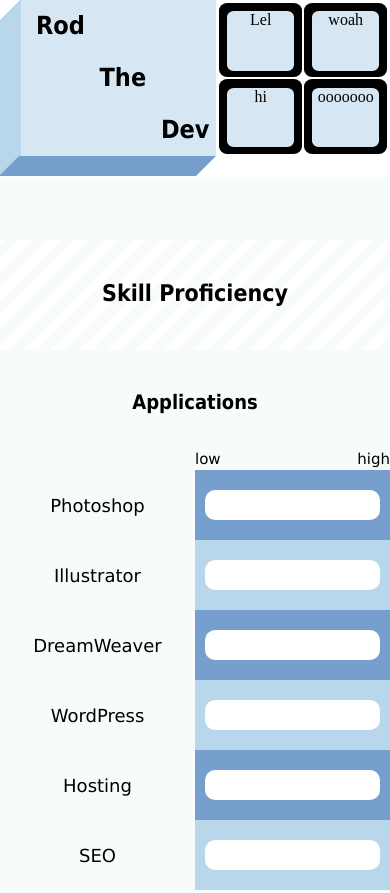
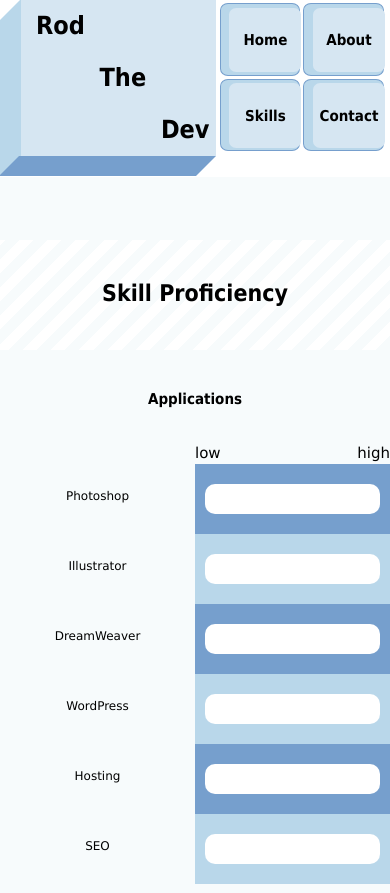
Before and after one commit to rod59/RodTheDev, a plain HTML site: page index.html in a window 390 px wide. Shown: the top 893 px of the page. Drawn offline with Linux system fonts and the light colour scheme.

Commit message:
functional nav, but all links send you to google.com for now

```diff
--- a/index.html
+++ b/index.html
@@ -39,7 +39,7 @@
       <div class="nav-item">
         <a href="https://www.google.com">
           <div class="nav-contents">
-            Lel
+            <h3>Home</h3>
           </div>
         </a>
       </div>
@@ -47,7 +47,7 @@
       <div class="nav-item">
         <a href="https://www.google.com">
           <div class="nav-contents">
-            woah
+            <h3>About</h3>
           </div>
         </a>
       </div>
@@ -55,7 +55,7 @@
       <div class="nav-item">
         <a href="https://www.google.com">
           <div class="nav-contents">
-            hi
+            <h3>Skills</h3>
           </div>
         </a>
       </div>
@@ -63,7 +63,7 @@
       <div class="nav-item">
         <a href="https://www.google.com">
           <div class="nav-contents">
-            ooooooo
+            <h3>Contact</h3>
           </div>
         </a>
       </div>
--- a/style/style.scss
+++ b/style/style.scss
@@ -116,11 +116,12 @@ p{
 
 
   .nav-item{
-    width:48%;
-    height:48%;
-    background-color: black;
+    width:45%;
+    height:45%;
+    background-color: $midBlue;
+    border:.4vw solid $darkBlue;
     float:left;
-    margin:.5%;
+    margin:1%;
     border-radius: 10%;
 
     a{
@@ -129,23 +130,31 @@ p{
     }
 
     .nav-contents{
-      width:80%;
-      height:80%;
-      background-color: $lightBlue;
-      margin:10%;
-      text-align: center;
+      width:92%;
+      height:92%;
+      margin-left:11%;
+      margin-top:4%;
+      margin-bottom:4%;
       transition:.5s;
       border-radius: 10%;
+      background-color: $lightBlue;
+      display:grid;
+      place-items:center;
+      //idk why atom doesnt see place-items as code; it works on chrome
     }
     .nav-contents:hover{
-      width:85%;
-      height:85%;
-      margin:7.5%;
+      width:94%;
+      height:94%;
+      margin-left:7%;
+      margin-top:3%;
+      margin-bottom:3%;
     }
     .nav-contents:active{
-      width:90%;
-      height:90%;
-      margin:5%;
+      width:98%;
+      height:98%;
+      margin-left:2%;
+      margin-top:1%;
+      margin-bottom:1%;
     }
   }
 }
@@ -322,8 +331,8 @@ $sun : #ffea00;
     width:$allCloudSize*3*$size/5;
     max-height:$maxCloudSize*$size/5;
     max-width:$maxCloudSize*3*$size/5;
-    min-height:$maxCloudSize*$size/5/1.5;
-    min-width:$maxCloudSize*3*$size/5/1.5;
+    min-height:$maxCloudSize*$size/7/1.5;
+    min-width:$maxCloudSize*3*$size/7/1.5;
   }
   .biggest-cloud{
     @include size(5);
@@ -547,6 +556,12 @@ $sun : #ffea00;
   h1{
     font-size:35px;
   }
+  h3{
+    font-size: 15px;
+  }
+  p{
+    font-size: 12px;
+  }
   .cloud-class{
     .sun{
       display: none;
```
Also changed, not shown: style/style-min.css.
